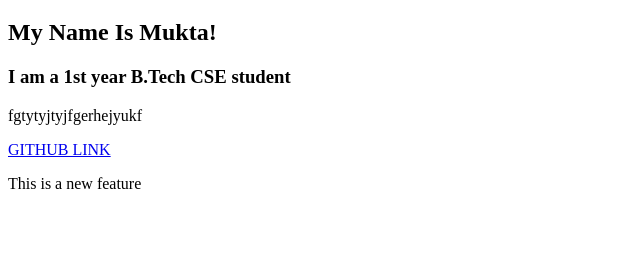
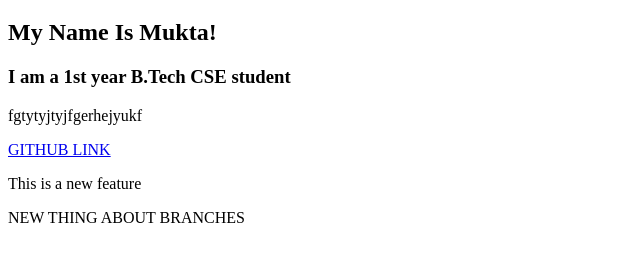
Before and after one commit to primecoder07/basicHTMLwebsite, a plain HTML site: page index.html in a window 1280 px wide. Shown: the part 61-322 px from the top of the page, without its empty margins (0-640 px from the left). Drawn offline with Linux system fonts and the light colour scheme.

Commit message:
new change

```diff
--- a/index.html
+++ b/index.html
@@ -14,5 +14,6 @@
     <p>fgtytyjtyjfgerhejyukf</p>
     <a href="https://github.com/primecoder07/basicHTMLwebsite" >GITHUB LINK</a>
     <p>This is a new feature</p>
+    <p>NEW THING ABOUT BRANCHES</p>
 </body>
 </html>
```
